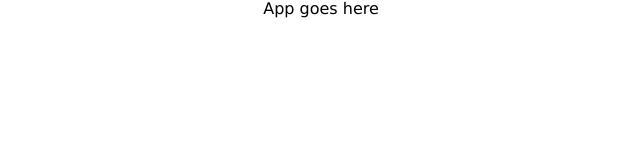
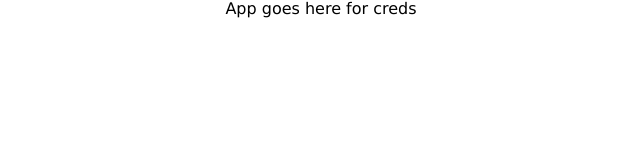
Before and after one commit to mlshohet/hackernews-react-apollo, a React (Create React App) app: page / in a window 1280 px wide. Shown: the top 160 px of the page, without its empty margins (319-959 px from the left). Built offline with nearby package versions, Linux system fonts and the light colour scheme.

Commit message:
testing upload

```diff
--- a/src/components/App.js
+++ b/src/components/App.js
@@ -3,7 +3,7 @@ import './../styles/App.css';
 function App() {
   return (
     <div className="App">
-      App goes here
+      App goes here for creds
     </div>
   );
 }
```
